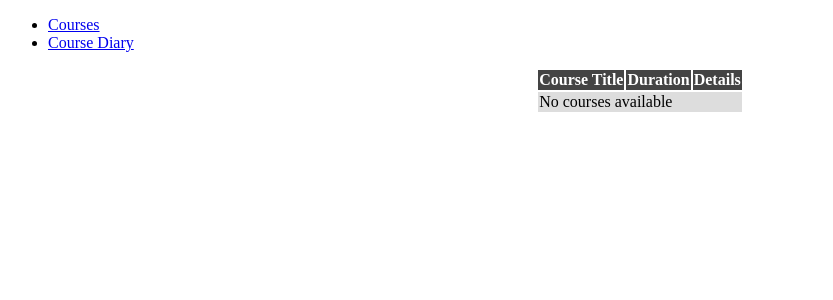
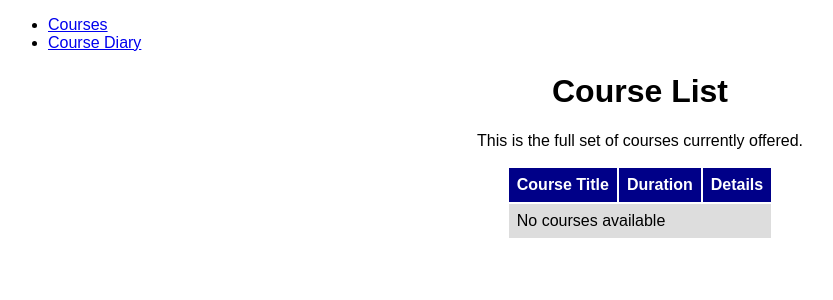
Before and after one commit to inambioinfo/CourseDB, a Django app: page /courses/ in a window 1280 px wide. Shown: the top 300 px of the page, without its empty margins (0-833 px from the left). Run offline with Django 3.2, Linux system fonts and the light colour scheme; data that the repository does not hold is empty.

Commit message:
Improved the CSS and course HTML templates

```diff
--- a/courses/static/courses/style.css
+++ b/courses/static/courses/style.css
@@ -1,14 +1,27 @@
+body {
+	font-family: sans-serif;
+}
+
+h1 {
+	text-align: center;
+}
+
+p {
+	text-align: center;
+}
 table {
 	margin-left: auto;
 	margin-right: auto;
 }
 
 th {
-	background: #444444;
+	background: #000088;
 	color: white;
+	padding: 0.5em;
 }
 
 td {
 	background: #DDDDDD;
 	color: black;
+	padding: 0.5em;
 }
--- a/courses/templates/courses/courses.html
+++ b/courses/templates/courses/courses.html
@@ -1,6 +1,13 @@
 {% extends 'courses/base.html' %}
 
 {% block content %}
+
+<h1>Course List</h1>
+
+<p>
+This is the full set of courses currently offered.
+</p>
+
 <table>
 	<tr>
 		<th>Course Title</th>
```
Also changed, not shown: courses/templates/courses/diary.html (+7 -0 lines).
